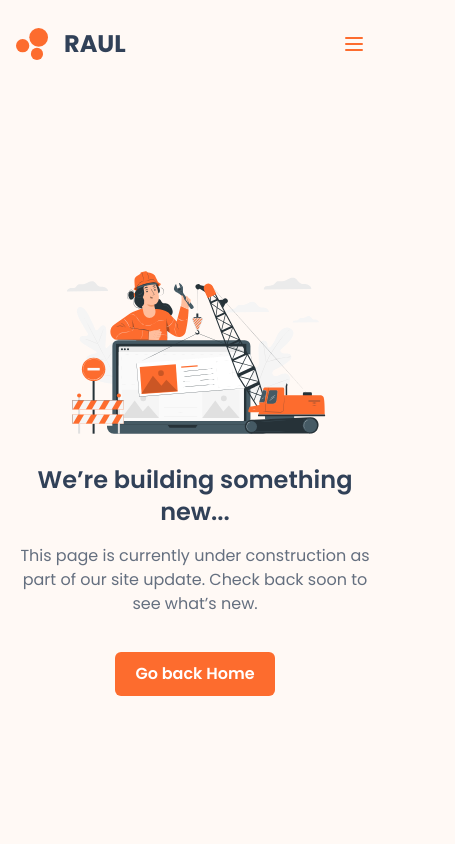
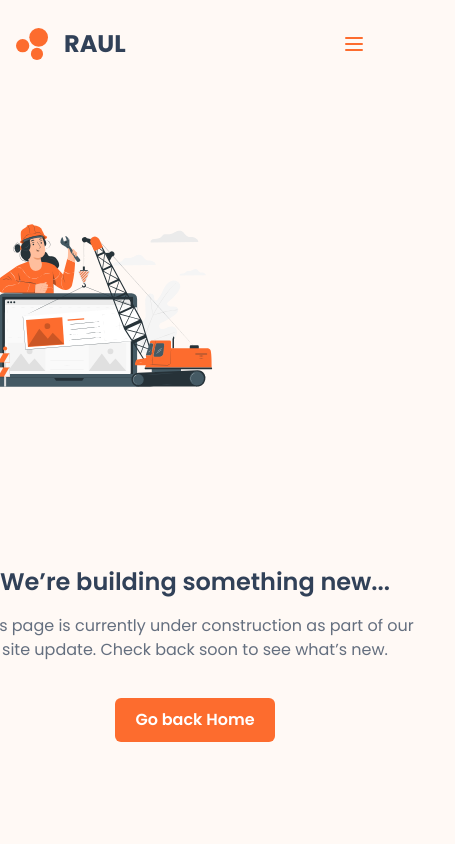
Before and after one commit to nicolealcala/raul-landing-page, a React (Vite) app: page /page in a window 390 px wide. Shown: the top 844 px of the page, 455 px wide, since content can reach past the window. Built offline with nearby package versions, Linux system fonts and the light colour scheme.

Commit message:
Spacing and sizing  improvements

```diff
--- a/src/components/home/HeroSection.jsx
+++ b/src/components/home/HeroSection.jsx
@@ -8,7 +8,7 @@ import HeroImgWebp from "/hero-img.webp";
 
 export default function HeroSection() {
   return (
-    <article className="relative flex gap-x-8 w-full max-w-7xl mx-auto">
+    <article className="relative flex gap-x-8 w-full">
       <div className="w-full flex flex-col gap-y-8 lg:gap-y-20 z-10">
         <header>
           <h1 className="text-[clamp(2.75rem,7.75vw,5.25rem)] font-semibold leading-[1.1] tracking-tighter text-center lg:text-left">
--- a/src/components/layout/RootLayout.jsx
+++ b/src/components/layout/RootLayout.jsx
@@ -6,7 +6,7 @@ import BackToTop from "../ui/BackToTop";
 
 export default function RootLayout() {
   return (
-    <div className="relative max-w-screen flex flex-col py-6 px-4 md:py-9 md:px-6 text-left">
+    <div className="relative flex flex-col py-6 px-4 md:py-9 md:px-6 text-left  max-w-7xl mx-auto">
       <Navbar />
       <main id="main-content" className="min-h-dvh flex-1 flex-center py-24 ">
         <Suspense
--- a/src/pages/Home.jsx
+++ b/src/pages/Home.jsx
@@ -3,7 +3,7 @@ import CarouselSection from "../components/home/CarouselSection";
 
 export default function Home() {
   return (
-    <div className="flex flex-col gap-y-26 w-full">
+    <div className="flex flex-col gap-y-40 w-full">
       <HeroSection />
       <CarouselSection />
     </div>
--- a/src/pages/MaintenancePage.jsx
+++ b/src/pages/MaintenancePage.jsx
@@ -4,11 +4,13 @@ import UnderConstructionSvg from "/under-construction.svg";
 export default function MaintenancePage() {
   return (
     <div className="max-w-7xl mx-auto flex-center flex-col gap-y-4 -mt-10">
-      <img
-        src={UnderConstructionSvg}
-        alt="Website Under Construction SVG"
-        className="w-[75vw] h-auto max-w-130"
-      />
+      <div className="w-130 h-80 mb-6">
+        <img
+          src={UnderConstructionSvg}
+          alt="Website Under Construction SVG"
+          className="w-[75vw] h-auto max-w-130"
+        />
+      </div>
       <h4 className="font-semibold text-2xl text-center">
         We’re building something new...
       </h4>
```
